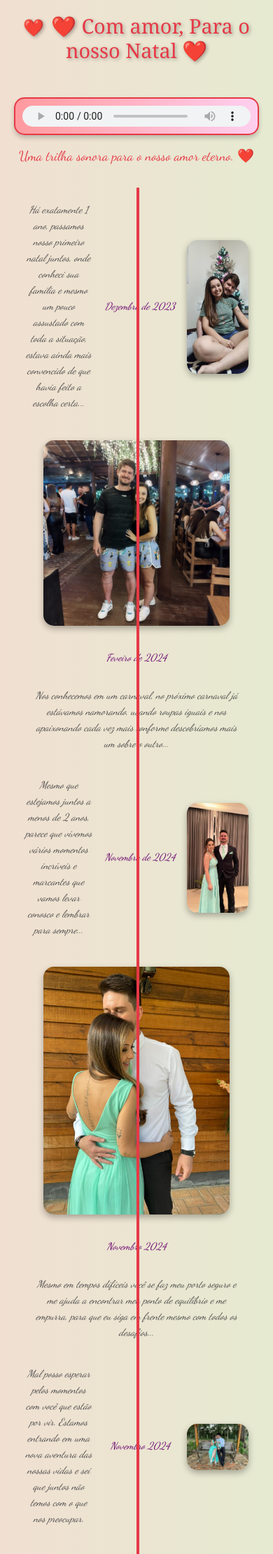
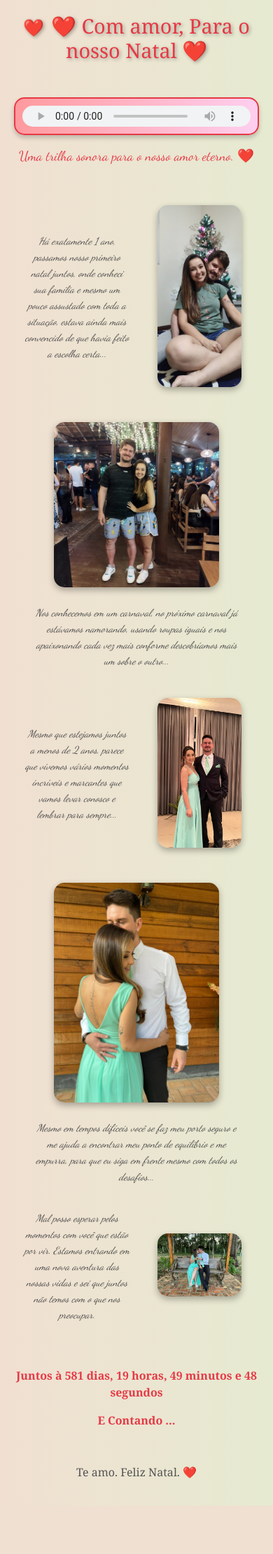
Before and after one commit to Kaique-010/love_songs, a Flask app: page / in a window 390 px wide. Shown: the top 2220 px of the page at 70% size. After the commit the page ends 2112 px from the top, so only its background shows below. Run offline with Flask 3, Linux system fonts and the light colour scheme; some libraries are stand-ins or nearby versions.

Commit message:
Ajustes de responsividade

```diff
--- a/app.py
+++ b/app.py
@@ -11,28 +11,28 @@ def home():
         {
             "path": "static/images/romantic5.jpg",
             "message": "Há exatamente 1 ano, passamos nosso primeiro natal juntos, onde conheci sua família e mesmo um pouco assustado com toda a situação, estava ainda mais convencido de que havia feito a escolha certa...",
-            "chronology": "Dezembro de 2023",
+
         },
         {
             "path": "static/images/romantic4.jpg",
             "message": "Nos conhecemos em um carnaval, no próximo carnaval já estávamos namorando, usando roupas iguais e nos apaixonando cada vez mais conforme descobríamos mais um sobre o outro...",
-            "chronology": "Feveiro de 2024",
+
         },
 
         {
             "path": "static/images/romantic2.jpg",
             "message": "Mesmo que estejamos juntos a menos de 2 anos, parece que vivemos vários momentos incríveis e marcantes que vamos levar conosco e lembrar para sempre...",
-            "chronology": "Novembro de 2024",
+
         },
         {
             "path": "static/images/romantic1.jpg",
             "message": "Mesmo em tempos difíceis você se faz meu porto seguro e me ajuda a encontrar meu ponto de equilíbrio e me empurra, para que eu siga em frente mesmo com todos os desafios...",
-            "chronology": "Novembro 2024",
+
         },
         {
             "path": "static/images/romantic3.jpg",
             "message": "Mal posso esperar pelos momentos com você que estão por vir. Estamos entrando em uma nova aventura das nossas vidas e sei que juntos não temos com o que nos preocupar.",
-            "chronology": "Novembro 2024",
+
         },
     ]
     return render_template("index.html", images_data=images_data)
--- a/templates/index.html
+++ b/templates/index.html
@@ -60,16 +60,7 @@
             padding: 20px 0;
         }
 
-        .timeline::before {
-            content: '';
-            position: absolute;
-            top: 0;
-            bottom: 0;
-            left: 50%;
-            width: 4px;
-            background: #e63946;
-            border-radius: 1px;
-        }
+
 
         .timeline-item {
             display: flex;
@@ -133,11 +124,18 @@
             font-size: 1rem;
             color: #555;
         }
+        .Container-contador{
+            text-align: center;
+            align-items: center;
+            margin-top: 2%;
+            color: #e63946;
+            font-weight: bold;
+        }
         @media (max-width: 768px) {
             .timeline-item {
                 flex-direction: column;
                 align-items: center;
-                margin-bottom: 20px; /* Espaçamento entre os itens */
+                margin-bottom: 20px;
             }
 
             .image-container, .text-container, .chronology-container {
@@ -145,10 +143,7 @@
                 text-align: center;
             }
 
-            .chronology-container {
-                margin: 15px 0;
-                font-size: 1rem; /* Ajusta o tamanho da fonte da cronologia */
-            }
+
 
             .image-container img {
                 width: 100%;
@@ -166,11 +161,7 @@
                 font-size: 2rem; /* Reduz tamanho do título */
             }
 
-            .timeline-line {
-                width: 1px; /* Linha da timeline mais grossa */
-                background-color: red; /* Mantém a cor vermelha */
-            }
-        }
+
 
         @media (max-width: 480px) {
             h1 {
@@ -187,12 +178,12 @@
             }
 
             .image-container img {
-                width: 90%;
-                margin-bottom: 15px;
+                width: 80%;
+                margin-bottom: 20px;
             }
 
             .timeline-line {
-                width: 4px; /* Linha ainda mais visível em dispositivos pequenos */
+                width: 0.1px; /* Linha ainda mais visível em dispositivos pequenos */
             }
 
             .container-audio audio {
@@ -227,10 +218,7 @@
                 </a>
             </div>
 
-            <!-- Cronologia no centro -->
-            <div class="chronology-container">
-                <p>{{ item.chronology }}</p>
-            </div>
+
 
             <!-- Texto ao lado da imagem -->
             <div class="text-container">
@@ -239,7 +227,10 @@
         </div>
         {% endfor %}
     </div>
-
+    <div class="Container-contador">
+        <p>Juntos à <span id="daysCounter"></span> </p>
+        <p>E Contando ...</p>
+    </div>
     <footer>
         <p>Te amo. Feliz Natal. ❤️</p>
     </footer>
@@ -247,11 +238,45 @@
     <!-- Script para garantir que o áudio toque automaticamente -->
     <script>
         window.onload = function() {
-            var audioElement = document.getElementById('romanticAudio');
-            audioElement.play().catch(function(error) {
-                console.log("Erro ao tentar reproduzir o áudio: " + error);
-            });
-        };
+    var audioElement = document.getElementById('romanticAudio');
+
+    // Tentativa de tocar o áudio
+    audioElement.play().then(function() {
+        console.log("Áudio reproduzido automaticamente.");
+    }).catch(function(error) {
+        console.log("Reprodução automática bloqueada. Erro:", error);
+
+        // Mostra uma mensagem ou botão para o usuário iniciar a reprodução
+        var userPrompt = document.createElement('div');
+        userPrompt.innerHTML = `
+            <p style="text-align: center; color: #e63946; font-size: 1.2rem; margin-top: 20px;">
+                Clique no botão para ativar a música.
+            </p>
+            <button onclick="document.getElementById('romanticAudio').play()"
+                style="display: block; margin: 0 auto; padding: 10px 20px; background-color: #d4fcd1; color: black; border: none; border-radius: 5px; cursor: pointer;">
+                Tocar música ❤️
+            </button>
+        `;
+        document.querySelector('.container-audio').appendChild(userPrompt);
+    });
+};
+
+        const startDate = new Date("2023-05-22");
+        const counterElement = document.getElementById("daysCounter");
+
+        function updateCounter() {
+            const today = new Date();
+            const differenceInTime = today - startDate;
+            const days = Math.floor(differenceInTime / (1000 * 60 * 60 * 24));
+            const hours = Math.floor((differenceInTime % (1000 * 60 * 60 * 24)) / (1000 * 60 * 60));
+            const minutes = Math.floor((differenceInTime % (1000 * 60 * 60)) / (1000 * 60));
+            const seconds = Math.floor((differenceInTime % (1000 * 60)) / 1000);
+
+            counterElement.textContent = `${days} dias, ${hours} horas, ${minutes} minutos e ${seconds} segundos`;
+        }
+
+        setInterval(updateCounter, 1000);
+        updateCounter();
     </script>
 
     <!-- Script do Bootstrap -->
```
